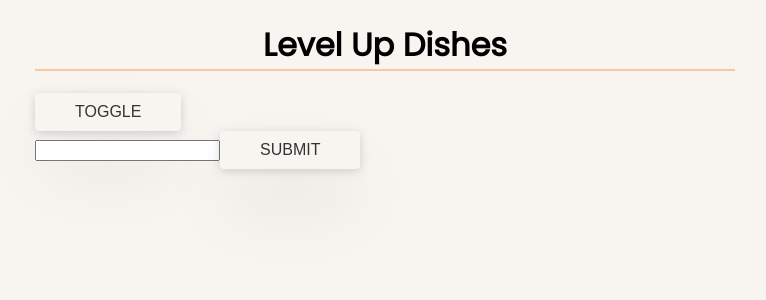
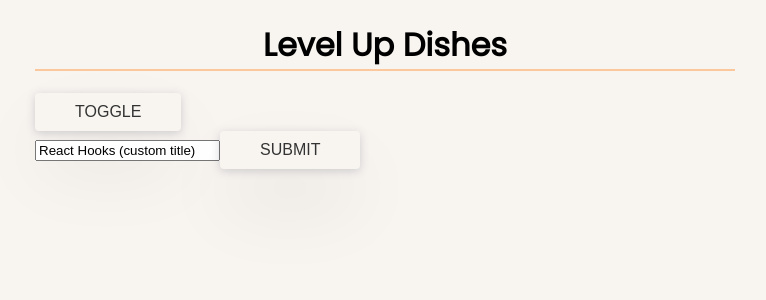
Before and after one commit to syrotkin/react-hooks, a React (Create React App) app: page / in a window 1280 px wide. Shown: the top 300 px of the page, without its empty margins (255-1021 px from the left). Built offline with nearby package versions, Linux system fonts and the light colour scheme.

Commit message:
end of lesson 07: custom hooks

```diff
--- a/src/App.js
+++ b/src/App.js
@@ -1,28 +1,25 @@
-import React, { useState, useEffect } from 'react';
+import React from 'react';
 import Toggle from './Toggle';
+import useTitleInput from './hooks/useTitleInput';
 
 const App = () => {
 
   // template: how to use useState
   // const [value, setValue] = useState(initialState);
-  const [name, setName] = useState('');
+  const [title, setTitle] = useTitleInput('React Hooks (custom title)');
 
-  useEffect(() => {
-    document.title = name;
-  });
 
   return (
     <div className="main-wrapper">
       <h1>Level Up Dishes</h1>
-      {/* coming up with a controlled input */}
       <Toggle />
       <form onSubmit={(e) => {
         e.preventDefault();
       }}>
         <input
           type="text"
-          onChange={(e) => setName(e.target.value)}
-          value={name}
+          onChange={(e) => setTitle(e.target.value)}
+          value={title}
         />
         <button type="submit">Submit</button>
       </form>
--- /dev/null
+++ b/src/hooks/useTitleInput.js
@@ -0,0 +1,14 @@
+// custom hook
+import { useEffect, useState } from 'react';
+
+const useTitleInput = (initialValue) => {
+    const [value, setValue] = useState(initialValue);
+
+    useEffect(() => {
+      document.title = value;
+    });
+
+    return  [value, setValue];
+  };
+
+  export default useTitleInput;
```
